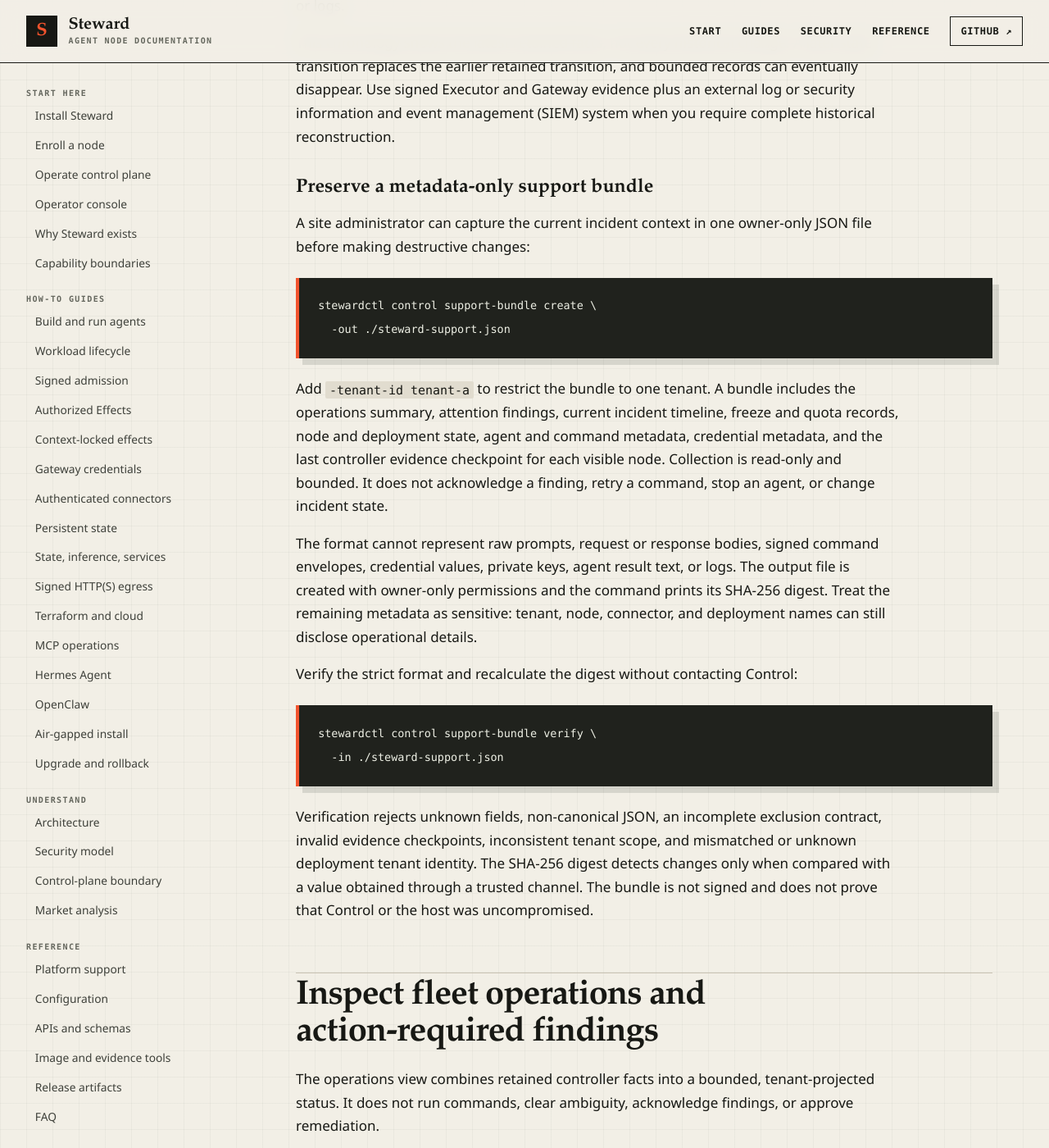
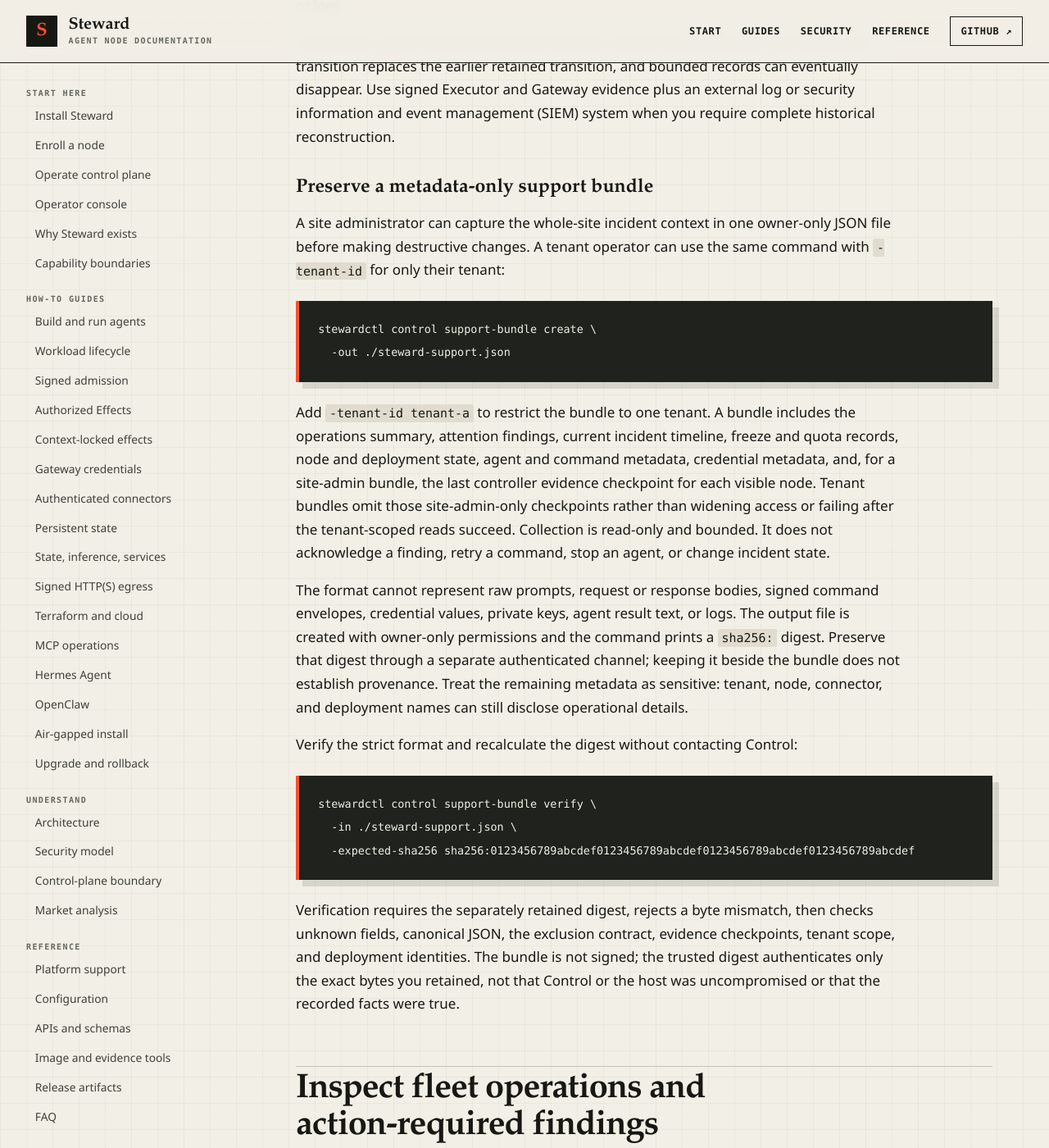
Before and after one commit to hardrails/steward, a Jekyll site: the page built from docs/guides/control-plane.md, in a window 1280 px wide and 1400 px high, scrolled down 23775 px. Shown: the whole window at 82% size. Built offline with Jekyll 4.4.1, drawn with Linux system fonts in a browser that asks for light colours.

Commit message:
docs: explain support bundle trust boundaries
Document tenant-safe evidence scope, separate-channel digest handling, and the exact guarantees and limitations of offline verification.

Constraint: Preserve technical precision for incident responders

Rejected: Describe a digest as a signature | it cannot prove origin or host integrity

Confidence: high

Scope-risk: low

````diff
--- a/docs/guides/control-plane.md
+++ b/docs/guides/control-plane.md
@@ -907,8 +907,9 @@
 
 ### Preserve a metadata-only support bundle
 
-A site administrator can capture the current incident context in one owner-only
-JSON file before making destructive changes:
+A site administrator can capture the whole-site incident context in one owner-only
+JSON file before making destructive changes. A tenant operator can use the same
+command with `-tenant-id` for only their tenant:
 
 ```console
 stewardctl control support-bundle create \
@@ -918,28 +919,33 @@
 Add `-tenant-id tenant-a` to restrict the bundle to one tenant. A bundle includes
 the operations summary, attention findings, current incident timeline, freeze and
 quota records, node and deployment state, agent and command metadata, credential
-metadata, and the last controller evidence checkpoint for each visible node.
+metadata, and, for a site-admin bundle, the last controller evidence checkpoint
+for each visible node. Tenant bundles omit those site-admin-only checkpoints rather
+than widening access or failing after the tenant-scoped reads succeed.
 Collection is read-only and bounded. It does not acknowledge a finding, retry a
 command, stop an agent, or change incident state.
 
 The format cannot represent raw prompts, request or response bodies, signed
 command envelopes, credential values, private keys, agent result text, or logs.
-The output file is created with owner-only permissions and the command prints its
-SHA-256 digest. Treat the remaining metadata as sensitive: tenant, node, connector,
-and deployment names can still disclose operational details.
+The output file is created with owner-only permissions and the command prints a
+`sha256:` digest. Preserve that digest through a separate authenticated channel;
+keeping it beside the bundle does not establish provenance. Treat the remaining
+metadata as sensitive: tenant, node, connector, and deployment names can still
+disclose operational details.
 
 Verify the strict format and recalculate the digest without contacting Control:
 
 ```console
 stewardctl control support-bundle verify \
-  -in ./steward-support.json
+  -in ./steward-support.json \
+  -expected-sha256 sha256:0123456789abcdef0123456789abcdef0123456789abcdef0123456789abcdef
 ```
 
-Verification rejects unknown fields, non-canonical JSON, an incomplete exclusion
-contract, invalid evidence checkpoints, inconsistent tenant scope, and mismatched
-or unknown deployment tenant identity. The SHA-256 digest detects changes only when compared with
-a value obtained through a trusted channel. The bundle is not signed and does not
-prove that Control or the host was uncompromised.
+Verification requires the separately retained digest, rejects a byte mismatch,
+then checks unknown fields, canonical JSON, the exclusion contract, evidence
+checkpoints, tenant scope, and deployment identities. The bundle is not signed;
+the trusted digest authenticates only the exact bytes you retained, not that
+Control or the host was uncompromised or that the recorded facts were true.
 
 ## Inspect fleet operations and action-required findings
 
````
Also changed, not shown: docs/limitations.md (+4 -1 lines).
